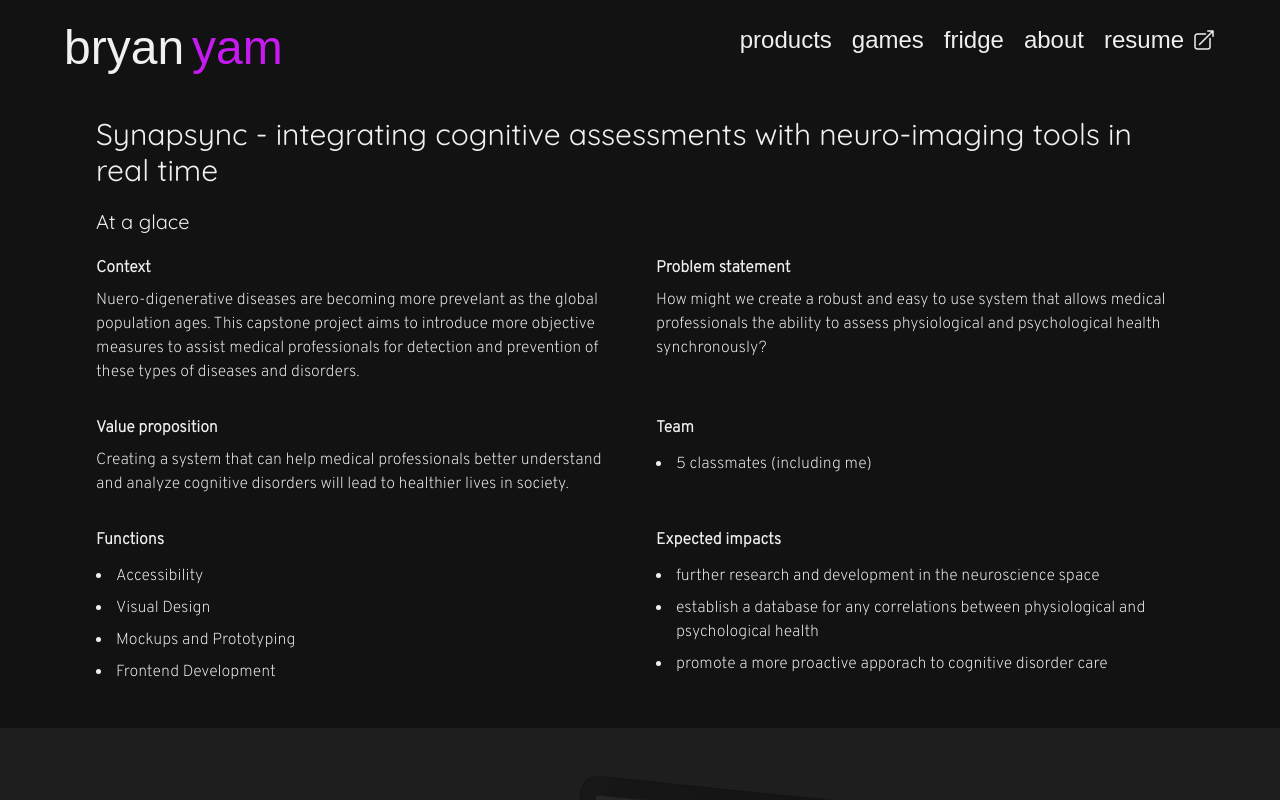
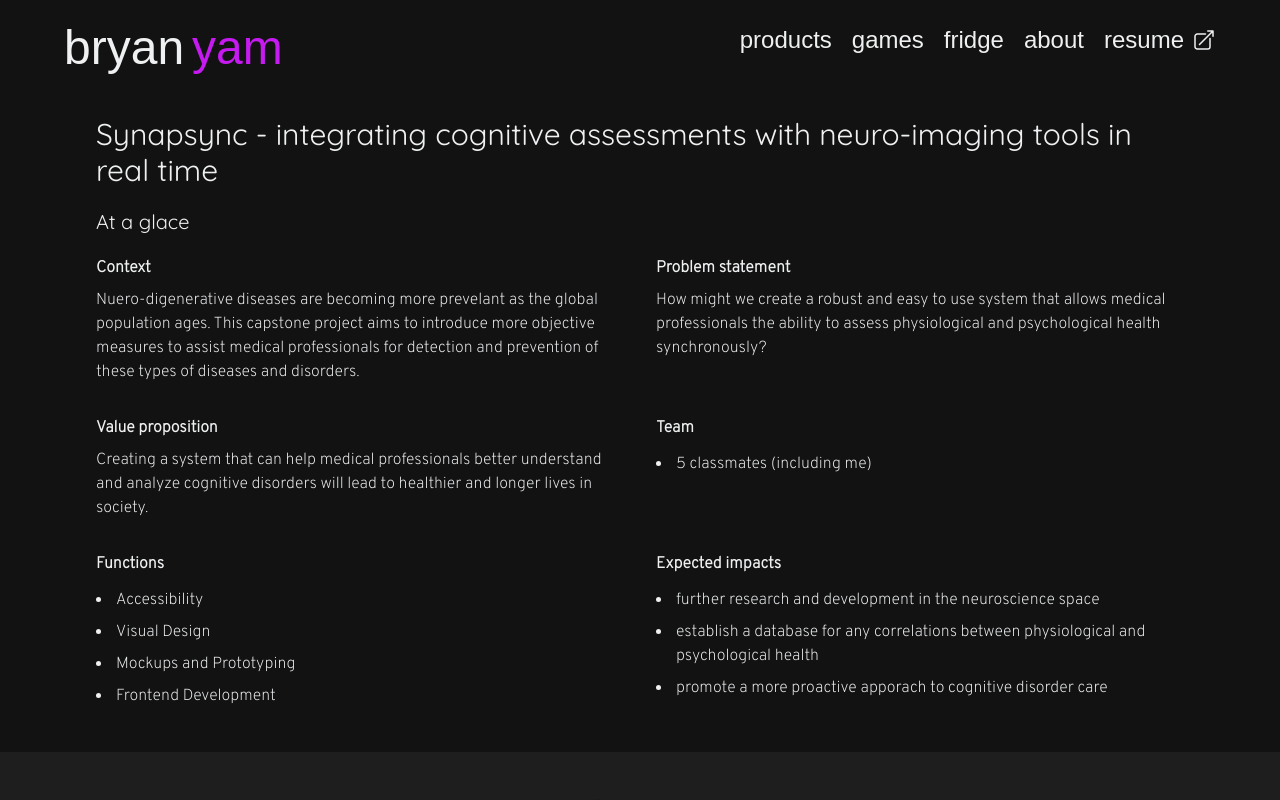
Before and after one commit to Bryan-Yam/portfolio, a React (Create React App) app: page /capstone in a window 1280 px wide. Shown: the top 800 px of the page. Built offline with nearby package versions, Linux system fonts and the light colour scheme; a web font is replaced by a local one.

Commit message:
capstone updated

```diff
--- a/src/components/Capstone.jsx
+++ b/src/components/Capstone.jsx
@@ -40,7 +40,7 @@ const Capstone = () => {
                 {" "}
                 Creating a system that can help medical professionals better
                 understand and analyze cognitive disorders will lead to
-                healthier lives in society.
+                healthier and longer lives in society.
               </p>
             </div>
             <div className="w-full pr-0 md:pr-4">
```
Also changed, not shown: 1 other file (tests, documents, lock files or other folders).
